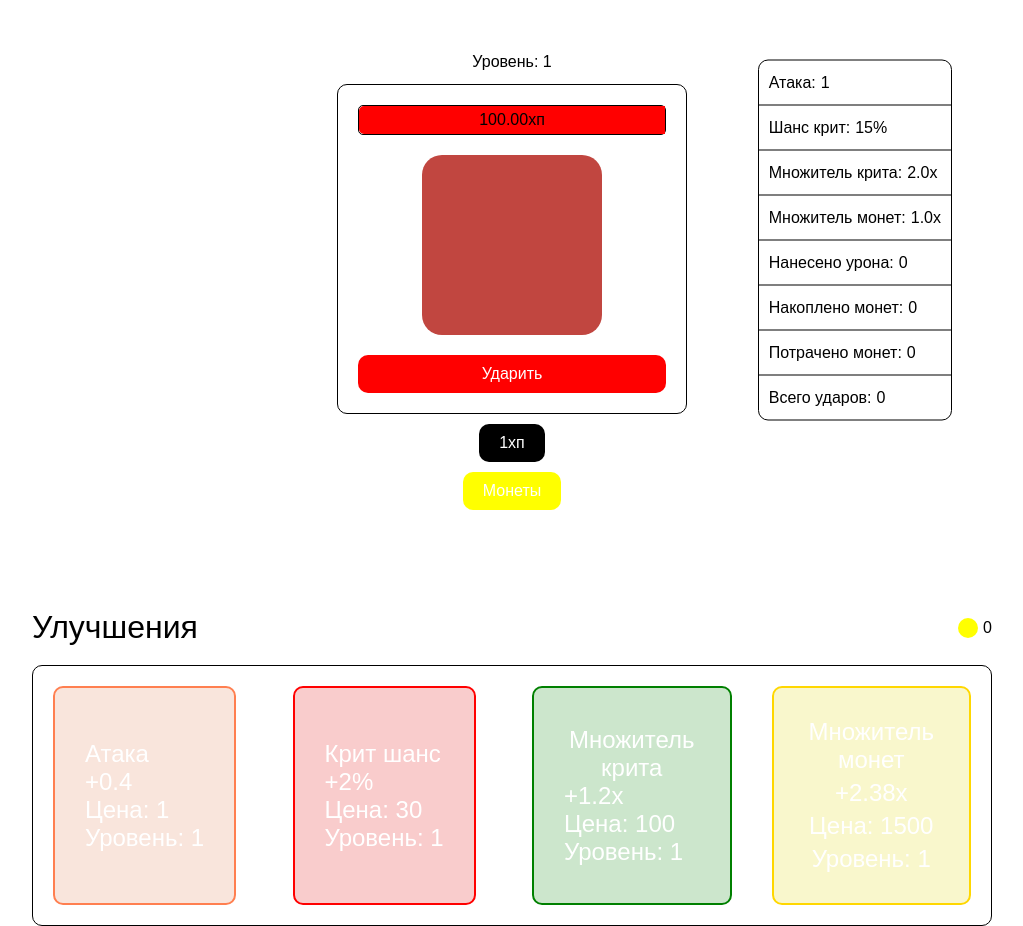
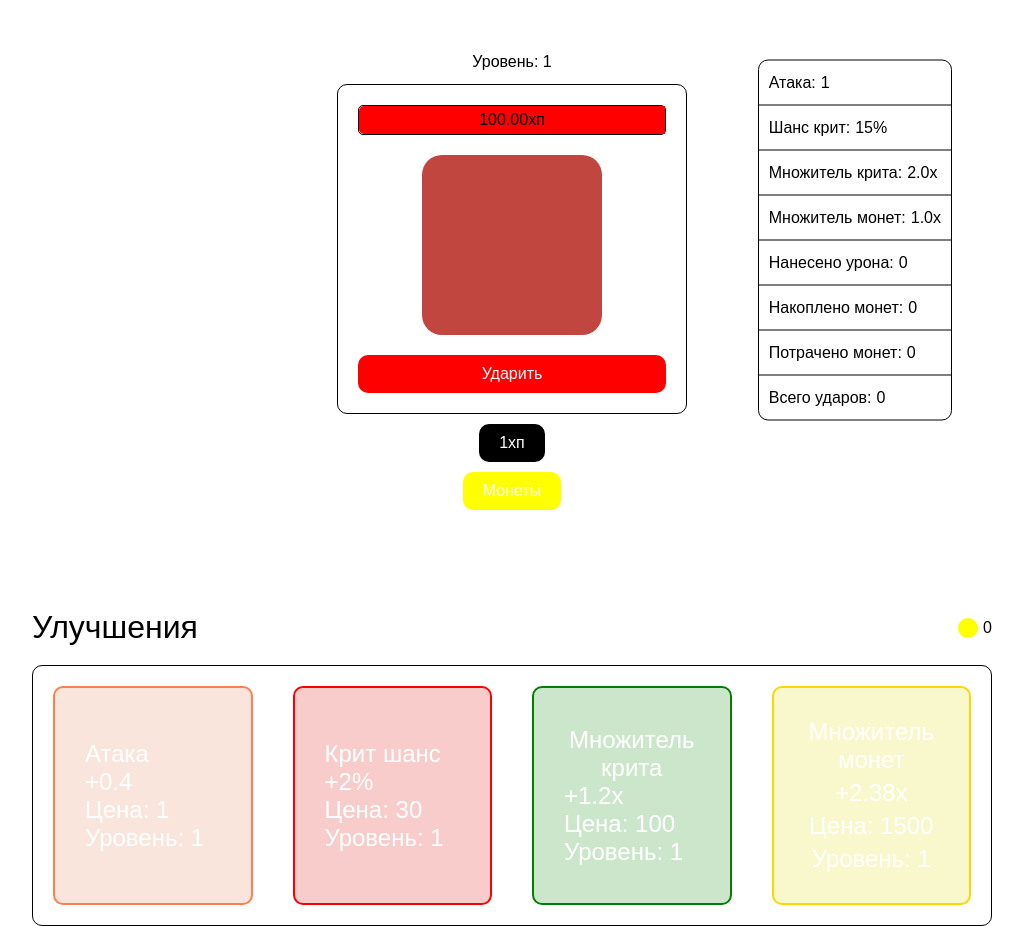
Before and after one commit to HELLRAID-cmd/Tap-Tap-MonsterHunter, a React (Vite) app in the folder client/: page / in a window 1280 px wide. Shown: the whole page, without its empty margins (128-1151 px from the left). Built offline with nearby package versions, Linux system fonts and the light colour scheme.

Commit message:
Добавил ширину

```diff
--- a/client/src/Components/Footer/footer.scss
+++ b/client/src/Components/Footer/footer.scss
@@ -39,12 +39,12 @@
       font-size: 24px;
       padding: 30px;
       height: 100%;
+      width: 100%;
 
       @include vp-1023 {
         flex-direction: row;
         gap: 30px;
         padding: 15px;
-        width: 100%;
       }
 
       @include vp-767 {
```
